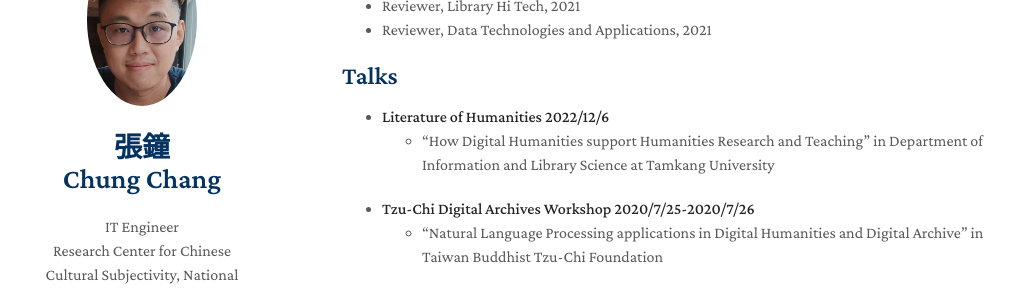
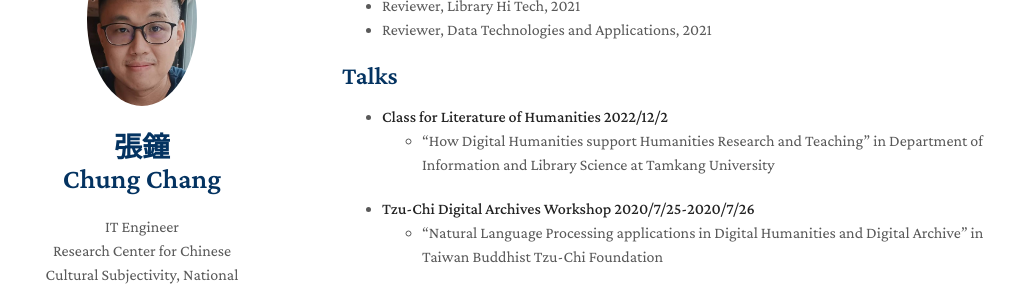
Before and after one commit to jc9830250/jc9830250.github.io, a Jekyll site: the page built from index.md, in a window 1280 px wide and 900 px high, scrolled down 2409 px. Shown: the part 152-443 px from the top of the window, without its empty margins (128-1143 px from the left). Built offline with Jekyll 4.4.1, drawn with Linux system fonts in a browser that asks for light colours; nearby versions of some CDN libraries; a style sheet for code colours, icons or effects is not loaded; our own code applies the rules of GitHub Pages for plain Markdown files.

Commit message:
Update index.md

```diff
--- a/index.md
+++ b/index.md
@@ -58,7 +58,7 @@ Digital Library, Digital Humanities, Information Organization, Natural Language
 - Reviewer, Data Technologies and Applications,  2021
 
 ## Talks
-- **Literature of Humanities 2022/12/6**
+- **Class for Literature of Humanities 2022/12/2**
   - "How Digital Humanities support Humanities Research and Teaching" in Department of Information and Library Science at Tamkang University
 - **Tzu-Chi Digital Archives Workshop	2020/7/25-2020/7/26**
   - “Natural Language Processing applications in Digital Humanities and Digital Archive” in Taiwan Buddhist Tzu-Chi Foundation
```
